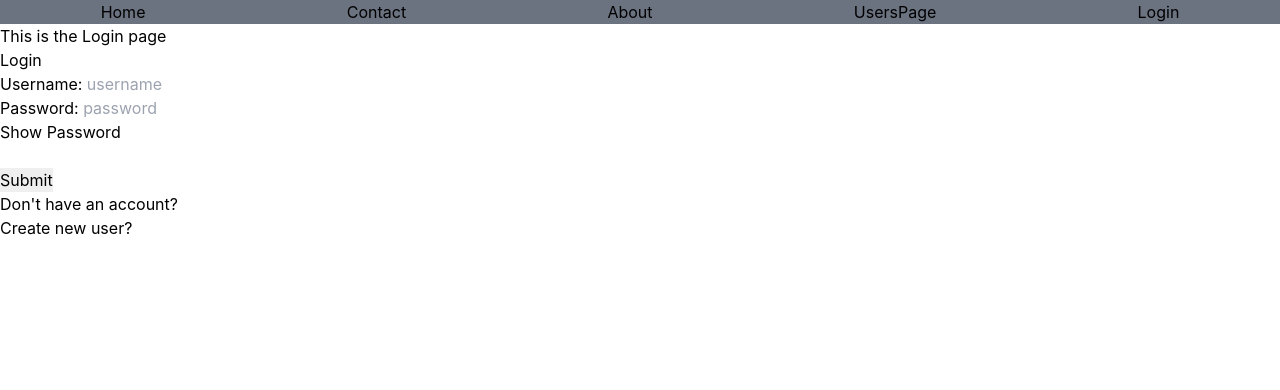
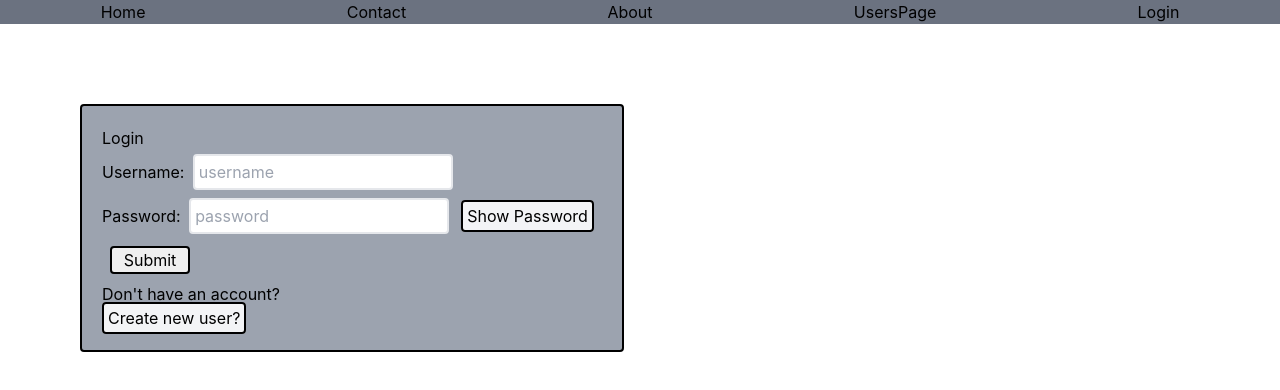
Before and after one commit to Arichson/theCookFiles-Front, a React (Create React App) app: page /login in a window 1280 px wide. Shown: the top 390 px of the page. Built offline with nearby package versions, Linux system fonts and the light colour scheme.

Commit message:
css the login and create user page

```diff
--- a/src/pages/CreateUser.js
+++ b/src/pages/CreateUser.js
@@ -59,10 +59,9 @@ export default function CreateUser(props) {
 	}
 
 	return (
-		<div className="newUser">
-			<h1>This is the {props.page} page</h1>
+		<div className="border-black border-2 fixed bg-gray-400 m-20 p-5 rounded">
 			<form onSubmit={e => {createNewUser(e)}}>
-				<h2>Create New User</h2>
+				<h1>Create New User</h1>
 				<span>Username: </span>
 				<input
 					onChange={e => {
@@ -70,6 +69,7 @@ export default function CreateUser(props) {
 					}}
 					type="text"
 					placeholder="username"
+					className="border-blue border-2 p-1 rounded m-1"
 				/>
 				<br />
 				<span>Password: </span>
@@ -79,10 +79,11 @@ export default function CreateUser(props) {
 					}}
 					type={showPW ? 'text' : 'password'}
 					placeholder="password"
+					className="border-blue border-2 p-1 rounded m-1"
 				/>
-				<p onClick={() => setShowPW(!showPW)}>Show Password</p>
+				<p className="border-black border-2 rounded w-32 text-center m-2 inline bg-gray-100 p-1 cursor-pointer" onClick={() => setShowPW(!showPW)}>Show Password</p>
 				<br />
-				<input type="submit" />
+				<input className="border-black border-2 rounded w-20 text-center m-2 cursor-pointer" type="submit" />
 			</form>
 		</div>
 	);
--- a/src/pages/Login.js
+++ b/src/pages/Login.js
@@ -59,10 +59,9 @@ export default function Login(props) {
 	};
 
 	return (
-		<div className="Login">
-			<h1>This is the {props.page} page</h1>
+		<div className="border-black border-2 fixed bg-gray-400 m-20 p-5 rounded">
 			<form onSubmit={checkUser}>
-				<h2>Login</h2>
+				<h1>Login</h1>
 				<div>
 				{notALoginAccount}
 				</div>
@@ -72,6 +71,7 @@ export default function Login(props) {
 					type="text"
 					placeholder="username"
 					name="username"
+					className="border-blue border-2 p-1 rounded m-1"
 				/>
 				<br />
 				<span>Password: </span>
@@ -80,13 +80,14 @@ export default function Login(props) {
 					type={showPW ? 'text' : 'password'}
 					placeholder="password"
 					name="password"
+					className="border-blue border-2 p-1 rounded m-1"
 				/>
-				<p onClick={() => setShowPW(!showPW)}>Show Password</p>
+				<p className="border-black border-2 rounded w-32 text-center m-2 inline bg-gray-100 p-1 cursor-pointer" onClick={() => setShowPW(!showPW)}>Show Password</p>
 				<br />
-				<input type="submit" />
+				<input className="border-black border-2 rounded w-20 text-center m-2 cursor-pointer" type="submit" />
 			</form>
 			<p>Don't have an account? </p>
-			<Link to="/createUser">Create new user?</Link>
+			<Link to="/createUser" className="border-black border-2 rounded w-32 text-center inline bg-gray-100 p-1 cursor-pointer">Create new user?</Link>
 		</div>
 	);
 }
```
